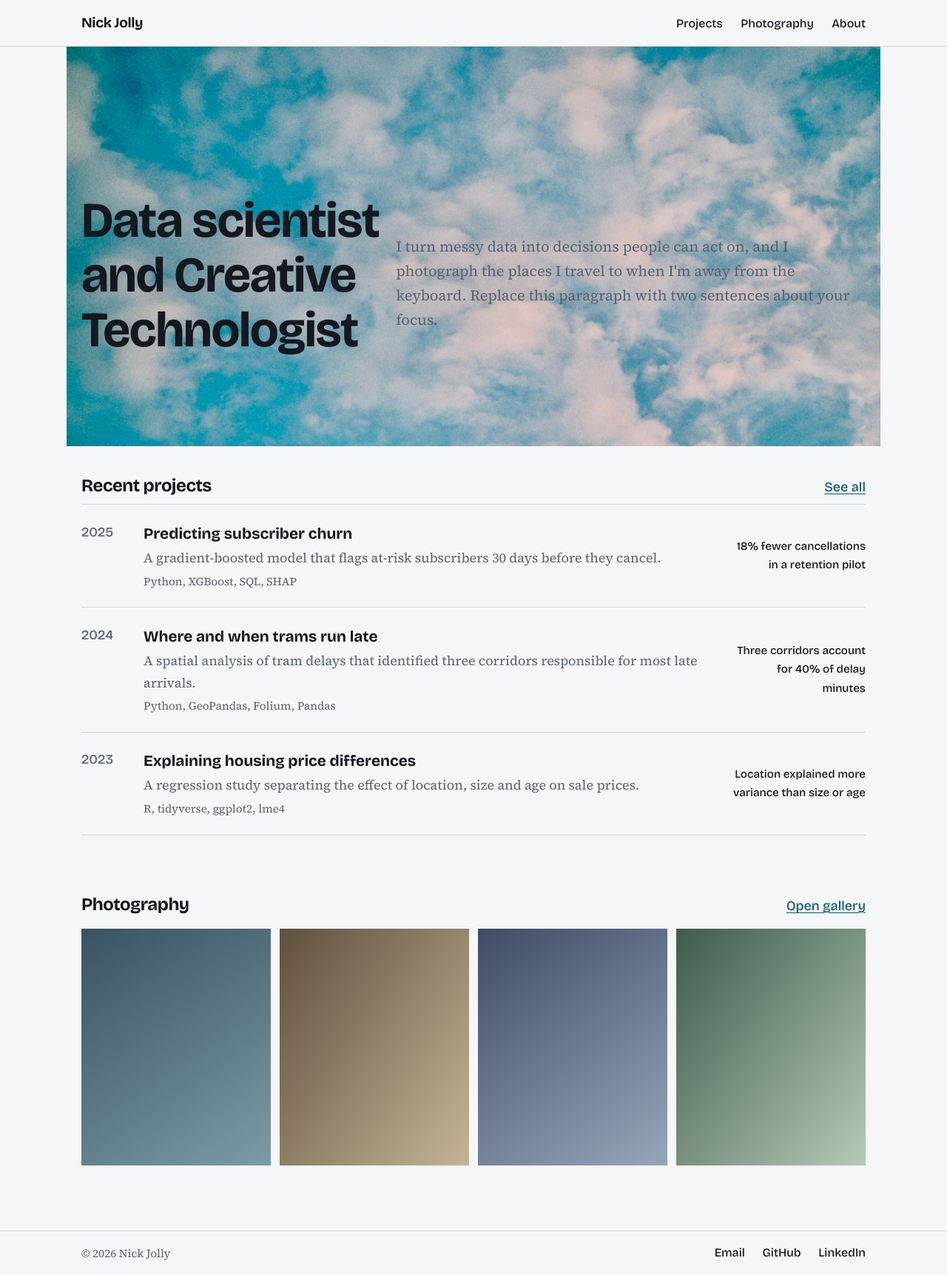
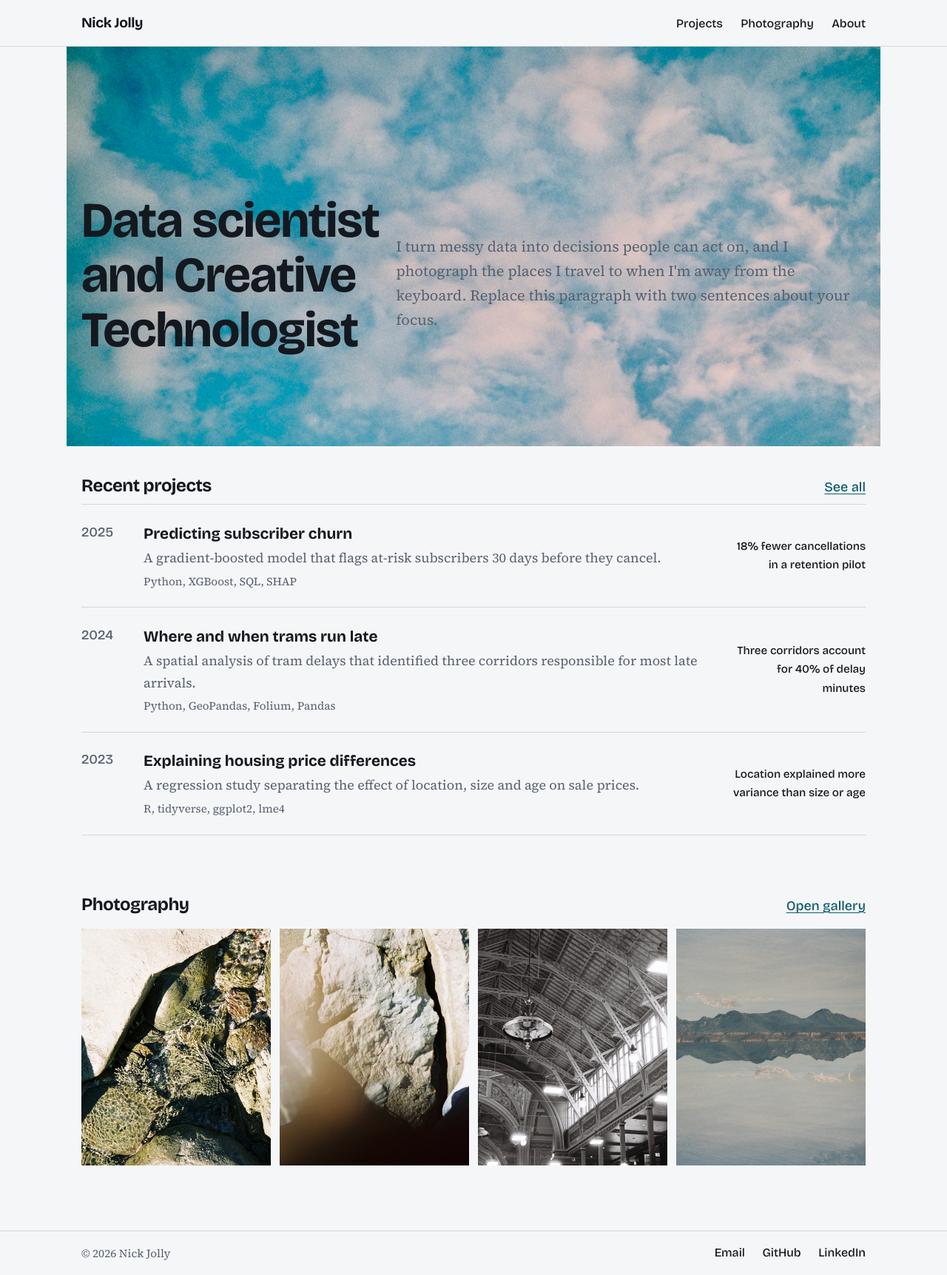
Before and after one commit to nick-jolly/nick-jolly.github.io, a Jekyll site: the page built from index.html, in a window 1280 px wide. Shown: the whole page at 74% size. Built offline with Jekyll 4.4.1, drawn with Linux system fonts in a browser that asks for light colours.

Commit message:
initial gallery

```diff
--- a/_data/photos.yml
+++ b/_data/photos.yml
@@ -1,8 +1,11 @@
 # Add photos to assets/photos/, then list them here. w and h are pixel dimensions
 # (they prevent the page jumping while images load). Order here = order on the site.
-- { file: /assets/photos/photo-01.svg, w: 1200, h: 800,  alt: "Placeholder landscape", caption: "Replace with your caption" }
-- { file: /assets/photos/photo-02.svg, w: 800,  h: 1200, alt: "Placeholder portrait",  caption: "Replace with your caption" }
-- { file: /assets/photos/photo-03.svg, w: 1200, h: 900,  alt: "Placeholder landscape", caption: "Replace with your caption" }
-- { file: /assets/photos/photo-04.svg, w: 900,  h: 1200, alt: "Placeholder portrait",  caption: "Replace with your caption" }
-- { file: /assets/photos/photo-05.svg, w: 1200, h: 800,  alt: "Placeholder landscape", caption: "Replace with your caption" }
-- { file: /assets/photos/photo-06.svg, w: 1000, h: 1000, alt: "Placeholder square",    caption: "Replace with your caption" }
+- { file: /assets/photos/photo_001.JPG, w: 1800, h: 1204,  alt: "Placeholder landscape", caption: "Replace with your caption" }
+- { file: /assets/photos/photo_002.JPG, w: 1800,  h: 1204, alt: "Placeholder portrait",  caption: "Replace with your caption" }
+- { file: /assets/photos/photo_003.JPG, w: 1800, h: 1201,  alt: "Placeholder landscape", caption: "Replace with your caption" }
+- { file: /assets/photos/photo_004.JPG, w: 1800,  h: 1204, alt: "Placeholder portrait",  caption: "Replace with your caption" }
+- { file: /assets/photos/photo_005.JPG, w: 1800, h: 1204,  alt: "Placeholder landscape", caption: "Replace with your caption" }
+- { file: /assets/photos/photo_006.JPG, w: 1800, h: 1217, alt: "Placeholder square",    caption: "Replace with your caption" }
+- { file: /assets/photos/photo_007.JPG, w: 1800, h: 1216, alt: "Placeholder square",    caption: "Replace with your caption" }
+- { file: /assets/photos/photo_008.JPG, w: 1800, h: 1217, alt: "Placeholder square",    caption: "Replace with your caption" }
+- { file: /assets/photos/photo_009.JPG, w: 1800, h: 1216, alt: "Placeholder square",    caption: "Replace with your caption" }
--- a/gallery.html
+++ b/gallery.html
@@ -24,5 +24,5 @@ gallery: true
   <button type="button" class="close" aria-label="Close">Close</button>
   <img alt="">
   <p class="cap"></p>
-  <div class="nav"><button type="button" class="prev">Previous</button><button type="button" class="next">Next</button></div>
+  <div class="nav"><button type="button" class="prev"><<</button><button type="button" class="next">>></button></div>
 </dialog>
```
Also changed, not shown: assets/photos/photo-01.svg (deleted), assets/photos/photo-02.svg (deleted), assets/photos/photo-03.svg (deleted), assets/photos/photo-04.svg (deleted), assets/photos/photo-05.svg (deleted), assets/photos/photo-06.svg (deleted), assets/photos/photo_001.JPG (added), assets/photos/photo_002.JPG (added), assets/photos/photo_003.JPG (added), assets/photos/photo_004.JPG (added), assets/photos/photo_005.JPG (added), assets/photos/photo_006.JPG (added), assets/photos/photo_007.JPG (added), assets/photos/photo_008.JPG (added), 2 other files.
